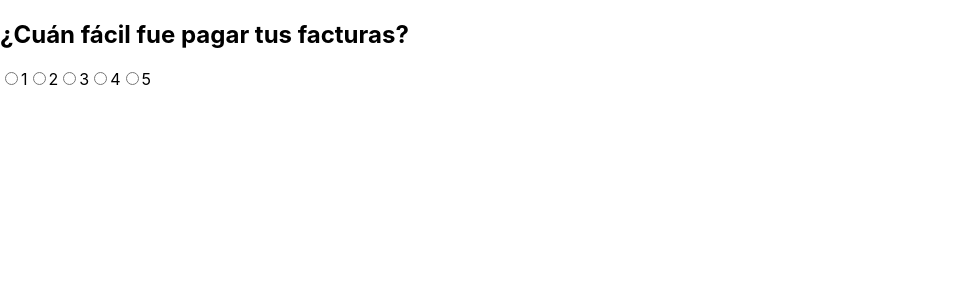
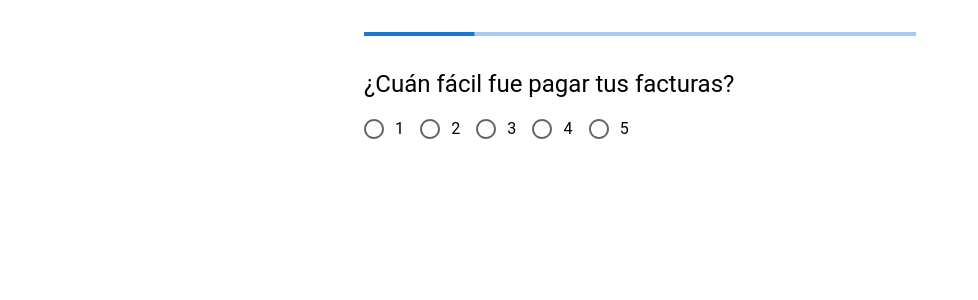
Before and after one commit to braiaguilar/payana-challenge, a React (Create React App) app in the folder payana-challenge/: page / in a window 1280 px wide. Shown: the top 300 px of the page, without its empty margins (0-978 px from the left). Built offline with nearby package versions, Linux system fonts and the light colour scheme.

Commit message:
Material-UI

```diff
--- a/payana-challenge/package.json
+++ b/payana-challenge/package.json
@@ -3,6 +3,10 @@
   "version": "0.1.0",
   "private": true,
   "dependencies": {
+    "@emotion/react": "^11.13.3",
+    "@emotion/styled": "^11.13.0",
+    "@mui/icons-material": "^6.1.5",
+    "@mui/material": "^6.1.5",
     "@testing-library/jest-dom": "^5.17.0",
     "@testing-library/react": "^13.4.0",
     "@testing-library/user-event": "^13.5.0",
--- a/payana-challenge/src/App.js
+++ b/payana-challenge/src/App.js
@@ -1,4 +1,5 @@
 import React, { useState, useEffect } from 'react';
+import { Container, LinearProgress, Box } from '@mui/material';
 import Question from './components/Question';
 import Summary from './components/Summary';
 import questionsData from './data/questions.json';
@@ -7,10 +8,10 @@ function App() {
   const [questions, setQuestions] = useState([]);
   const [answers, setAnswers] = useState({});
   const [currentQuestionIndex, setCurrentQuestionIndex] = useState(0);
-  const [isReviewing, setIsReviewing] = useState(false); // Nuevo estado para controlar si estamos editando
+  const [isReviewing, setIsReviewing] = useState(false);
 
   useEffect(() => {
-    setQuestions(questionsData.preguntas); // Cargar las preguntas desde JSON
+    setQuestions(questionsData.preguntas);
   }, []);
 
   const handleAnswer = (id, value) => {
@@ -33,12 +34,12 @@ function App() {
   };
 
   const handleSubmit = () => {
-    setIsReviewing(true); // Cambiar al estado de revisión (mostrar Summary)
+    setIsReviewing(true);
   };
 
   const handleEdit = () => {
-    setIsReviewing(false); // Volver al modo de edición de preguntas
-    setCurrentQuestionIndex(0); // Volver a la primera pregunta
+    setIsReviewing(false);
+    setCurrentQuestionIndex(0);
   };
 
   if (isReviewing) {
@@ -48,8 +49,13 @@ function App() {
   const currentQuestion = questions[currentQuestionIndex];
   const currentAnswer = answers[currentQuestion?.id];
 
+  const progress = (currentQuestionIndex + 1) / questions.length * 100;
+
   return (
-    <div className="App">
+    <Container maxWidth="sm">
+      <Box sx={{ mt: 4, mb: 2 }}>
+        <LinearProgress variant="determinate" value={progress} />
+      </Box>
       {currentQuestion && (
         <Question
           question={currentQuestion}
@@ -57,13 +63,13 @@ function App() {
           goNext={goNext}
           goBack={goBack}
           answer={currentAnswer}
-          showPrevious={currentQuestionIndex > 0} // Mostrar Previous sólo si no es la primera pregunta
-          showNext={currentAnswer !== undefined && currentQuestionIndex < questions.length - 1} // Mostrar Next si se respondió la pregunta y no es la última
-          showSubmit={currentAnswer !== undefined && currentQuestionIndex === questions.length - 1} // Mostrar Submit si es la última pregunta y está respondida
+          showPrevious={currentQuestionIndex > 0}
+          showNext={currentAnswer !== undefined && currentQuestionIndex < questions.length - 1}
+          showSubmit={currentAnswer !== undefined && currentQuestionIndex === questions.length - 1}
           onSubmit={handleSubmit}
         />
       )}
-    </div>
+    </Container>
   );
 }
 
--- a/payana-challenge/src/components/Question.js
+++ b/payana-challenge/src/components/Question.js
@@ -1,4 +1,6 @@
 import React from 'react';
+import { Button, Box, RadioGroup, FormControlLabel, Radio, Typography } from '@mui/material';
+import SendIcon from '@mui/icons-material/Send'
 
 function Question({ question, onAnswer, answer, goNext, goBack, showPrevious, showNext, showSubmit, onSubmit }) {
   const handleOptionChange = (e) => {
@@ -6,27 +8,26 @@ function Question({ question, onAnswer, answer, goNext, goBack, showPrevious, sh
   };
 
   return (
-    <div>
-      <h2>{question.texto}</h2>
-      <div>
+    <Box sx={{ mt: 4 }}>
+      <Typography variant="h5" gutterBottom>
+        {question.texto}
+      </Typography>
+      <RadioGroup value={answer || ''} onChange={handleOptionChange} row>
         {[1, 2, 3, 4, 5].map((value) => (
-          <label key={value}>
-            <input
-              type="radio"
-              value={value}
-              checked={answer === value}
-              onChange={handleOptionChange}
-            />
-            {value}
-          </label>
+          <FormControlLabel
+            key={value}
+            value={value}
+            control={<Radio />}
+            label={value}
+          />
         ))}
-      </div>
-      <div>
-        {showPrevious && <button onClick={goBack}>Previous</button>}
-        {showNext && <button onClick={goNext}>Next</button>}
-        {showSubmit && <button onClick={onSubmit}>Submit</button>}
-      </div>
-    </div>
+      </RadioGroup>
+      <Box sx={{ mt: 4, display: 'flex', justifyContent: 'space-between' }}>
+        {showPrevious && <Button variant="contained" onClick={goBack}>Previous</Button>}
+        {showNext && <Button variant="contained" onClick={goNext}>Next</Button>}
+        {showSubmit && <Button variant="contained" endIcon={<SendIcon />} color="primary" onClick={onSubmit}>Submit</Button>}
+      </Box>
+    </Box>
   );
 }
 
--- a/payana-challenge/src/components/Summary.js
+++ b/payana-challenge/src/components/Summary.js
@@ -1,18 +1,29 @@
 import React from 'react';
+import { Button, Box, Typography, List, ListItem, ListItemText } from '@mui/material';
+import EditIcon from '@mui/icons-material/Edit';
 
 function Summary({ answers, questions, onEdit }) {
   return (
-    <div>
-      <h2>Survey Summary</h2>
-      <ul>
+    <Box sx={{ mt: 4 }}>
+      <Typography variant="h5" gutterBottom>
+        Your Answers
+      </Typography>
+      <List>
         {questions.map((question) => (
-          <li key={question.id}>
-            <strong>{question.texto}:</strong> {answers[question.id]}
-          </li>
+          <ListItem key={question.id}>
+            <ListItemText
+              primary={question.texto}
+              secondary={`Your answer: ${answers[question.id]}`}
+            />
+          </ListItem>
         ))}
-      </ul>
-      <button onClick={onEdit}>Edit</button>
-    </div>
+      </List>
+      <Box sx={{ mt: 4 }}>
+        <Button variant="contained" startIcon={<EditIcon />} color="primary" onClick={onEdit}>
+          Edit
+        </Button>
+      </Box>
+    </Box>
   );
 }
 
```
Also changed, not shown: 1 other file (tests, documents, lock files or other folders).
